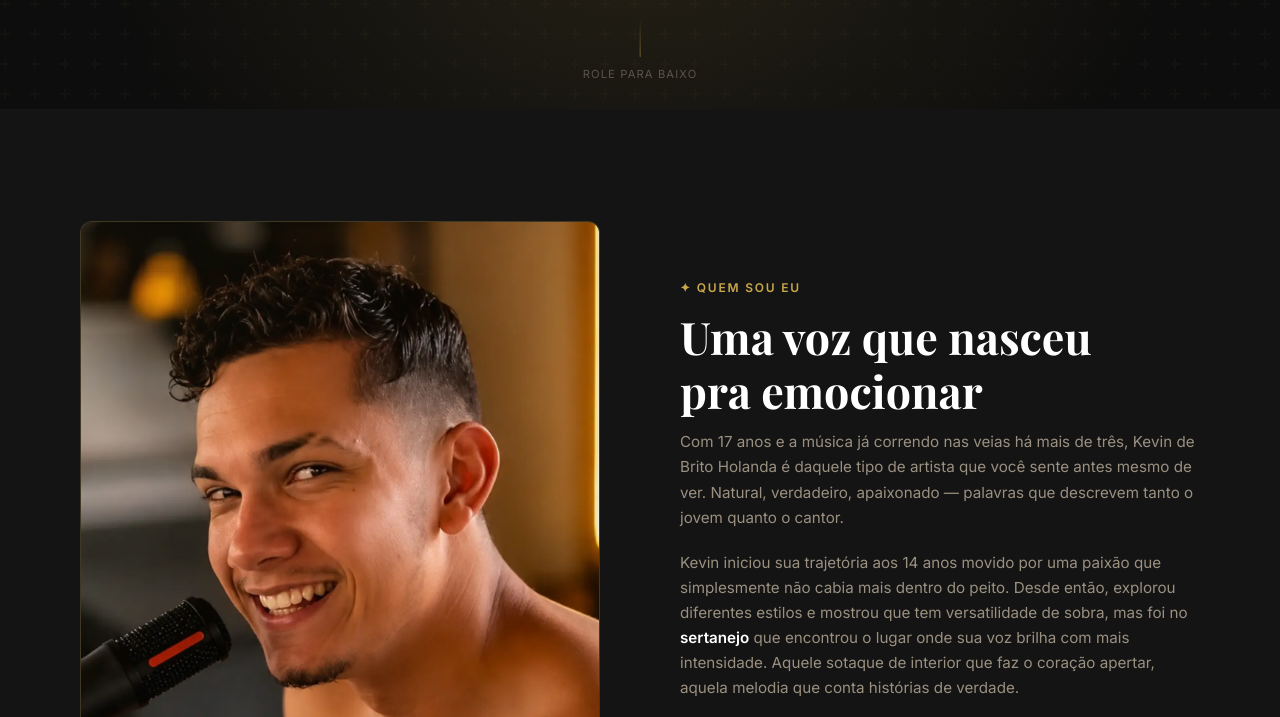
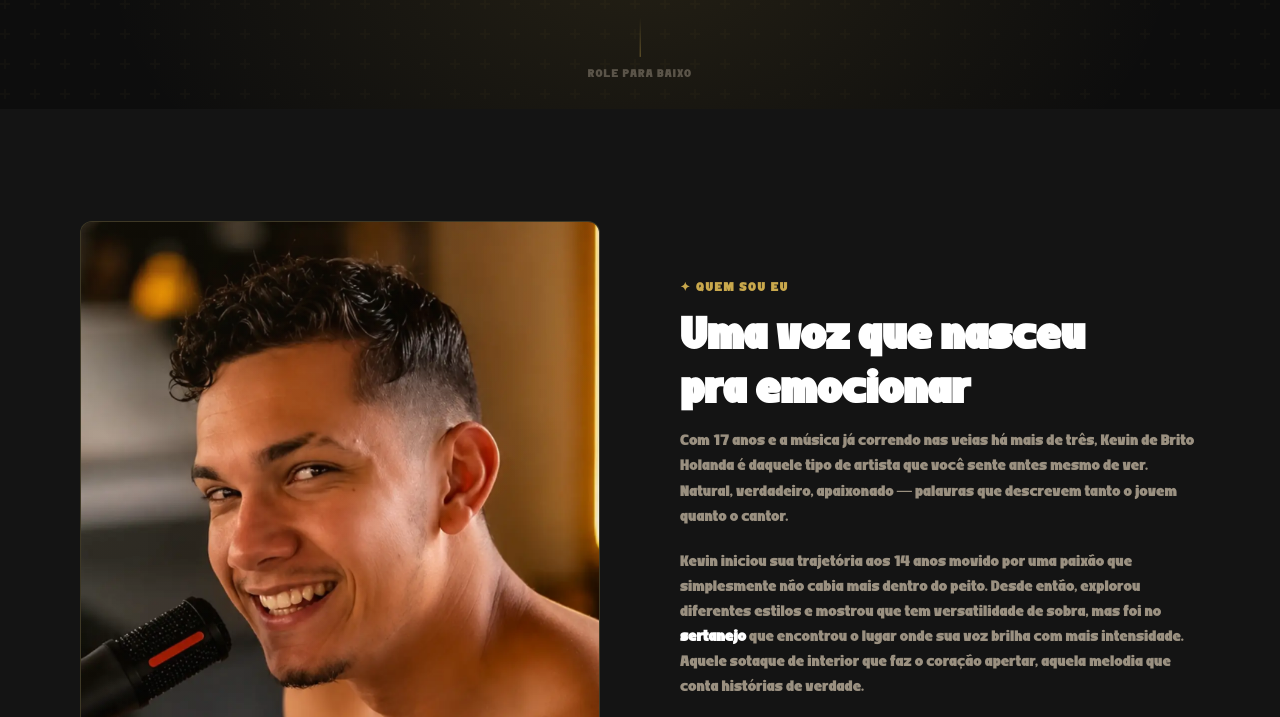
Before and after one commit to KevinHolanda/site-pessoal, a plain HTML site: page index.html in a window 1280 px wide. Shown: the part 691-1408 px from the top of the page. Drawn offline with nearby package versions, Linux system fonts and the light colour scheme.

Commit message:
feat: adiciona fonte Thickart em todos os textos

```diff
--- a/css/style.css
+++ b/css/style.css
@@ -2,6 +2,16 @@
    KEVIN HOLANDA — Site Pessoal
    Paleta: fundo escuro + dourado + off-white
    ============================================= */
+
+/* ---------- Fonte Thickart (local) ---------- */
+@font-face {
+  font-family: 'Thickart';
+  src: url('../fontes/THICKART.otf') format('opentype'),
+       url('../fontes/THICKART.ttf') format('truetype');
+  font-weight: normal;
+  font-style: normal;
+  font-display: swap;
+}
 
 /* ---------- Reset & base ---------- */
 *, *::before, *::after { box-sizing: border-box; margin: 0; padding: 0; }
@@ -18,8 +28,8 @@
   --white:    #ffffff;
   --radius:   12px;
   --transition: 0.3s ease;
-  --font-heading: 'Playfair Display', Georgia, serif;
-  --font-body:    'Inter', system-ui, sans-serif;
+  --font-heading: 'Thickart', 'Playfair Display', Georgia, serif;
+  --font-body:    'Thickart', 'Inter', system-ui, sans-serif;
 }
 
 html { scroll-behavior: smooth; }
--- a/index.html
+++ b/index.html
@@ -6,9 +6,6 @@
   <title>Kevin Holanda | Cantor Sertanejo</title>
   <meta name="description" content="Site oficial de Kevin Holanda, cantor sertanejo de 17 anos. Conheça sua história, assista aos vídeos e entre em contato." />
   <link rel="stylesheet" href="css/style.css" />
-  <link rel="preconnect" href="https://fonts.googleapis.com" />
-  <link rel="preconnect" href="https://fonts.gstatic.com" crossorigin />
-  <link href="https://fonts.googleapis.com/css2?family=Playfair+Display:wght@700;900&family=Inter:wght@300;400;500;600&display=swap" rel="stylesheet" />
 </head>
 <body>
 
```
Also changed, not shown: fontes/THICKART.otf (added), fontes/THICKART.ttf (added).
